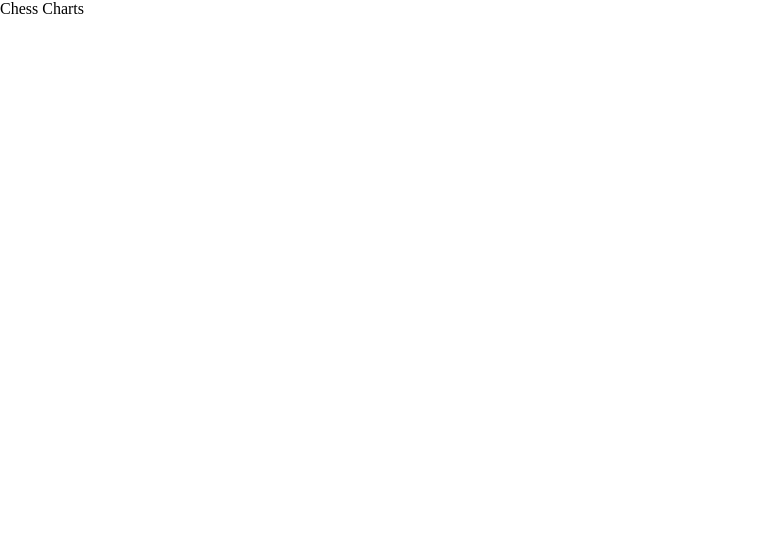
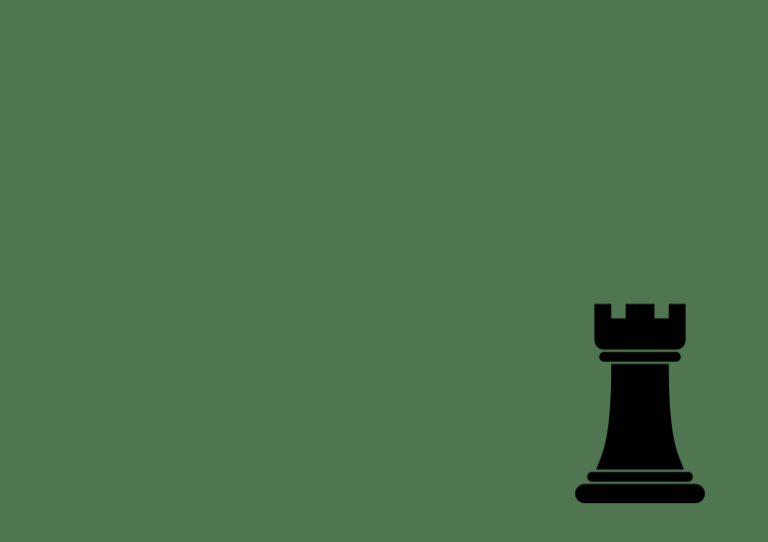
Before and after one commit to JaaKto/chess-charts, a React (Create React App) app: page / in a window 1280 px wide. Shown: the top 542 px of the page, without its empty margins (0-768 px from the left). Built offline with nearby package versions, Linux system fonts and the light colour scheme.

Commit message:
create homepage

```diff
--- a/src/components/App.tsx
+++ b/src/components/App.tsx
@@ -1,5 +1,8 @@
 import React from "react"
+import HomePage from "./HomePage/HomePage"
 
-const App = (): JSX.Element => <div>Chess Charts</div>
+const App: React.FC = () => {
+  return <HomePage />
+}
 
 export default App
--- /dev/null
+++ b/src/components/HomePage/HomePage.styles.ts
@@ -0,0 +1,13 @@
+import styled from "styled-components"
+
+export const HomePage = styled.div`
+  width: 100%;
+  height: 100vh;
+  background-color: #4f7551;
+  display: flex;
+  justify-content: center;
+  align-items: center;
+`
+export const ChessPiece = styled.img`
+  max-width: 30vh;
+`
--- /dev/null
+++ b/src/components/HomePage/HomePage.tsx
@@ -0,0 +1,12 @@
+import React from "react"
+import * as S from "./HomePage.styles"
+
+const HomePage: React.FC = () => {
+  return (
+    <S.HomePage>
+      <S.ChessPiece src="../assets/chess.png" alt="" />
+    </S.HomePage>
+  )
+}
+
+export default HomePage
```
Also changed, not shown: public/assets/chess.png (added).
